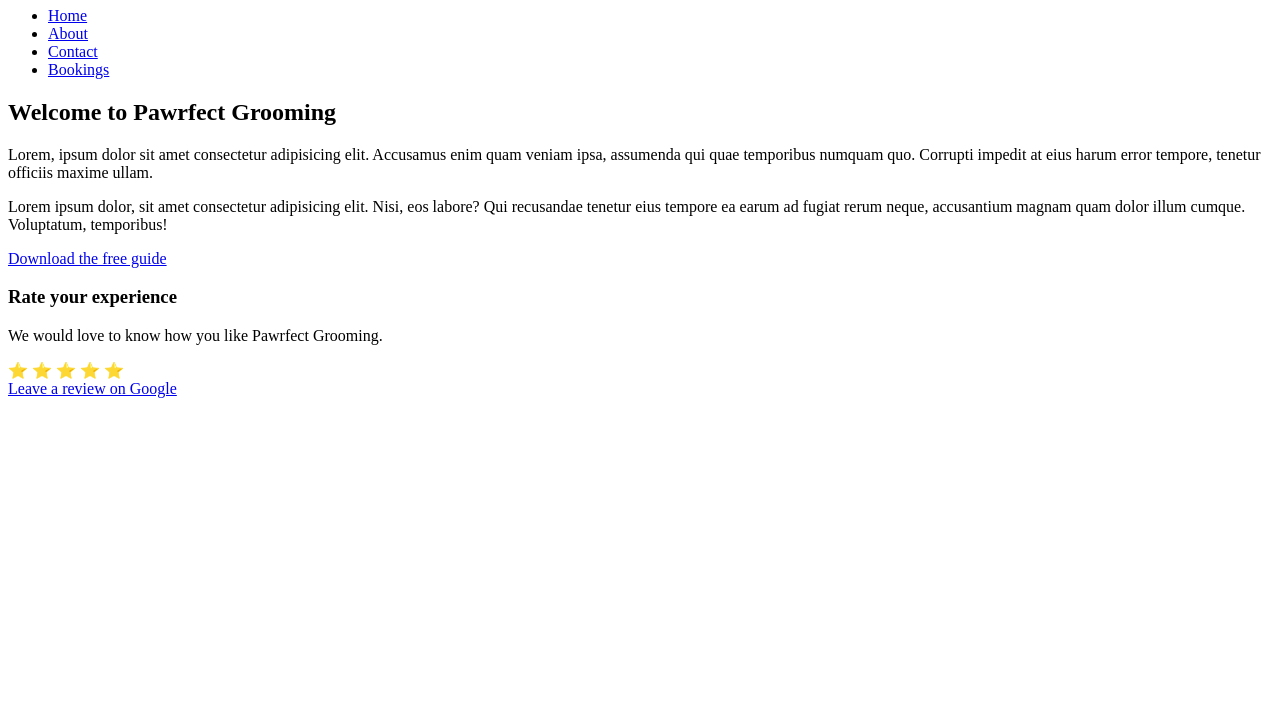
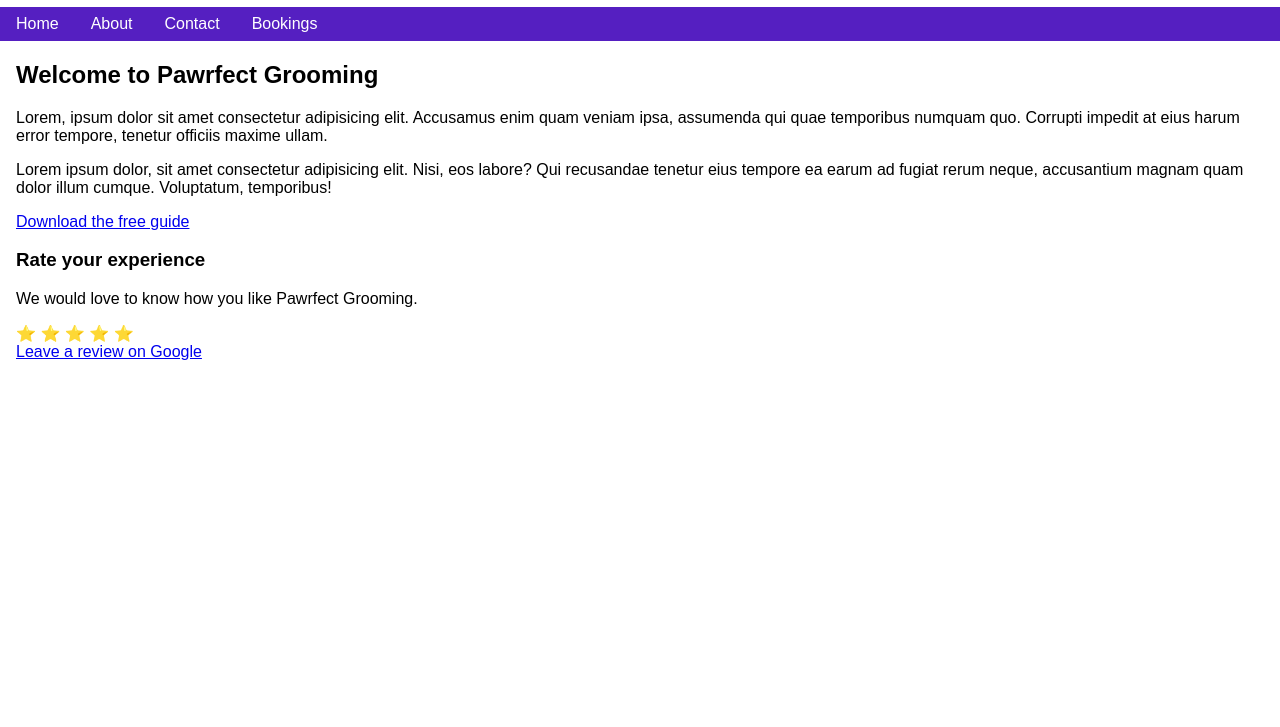
Before and after one commit to ProfJoanna/mtm6201-week6-030-complex-selectors, a plain HTML site: page index.html in a window 1280 px wide. Shown: the part 73-800 px from the top of the page. Drawn offline with Linux system fonts and the light colour scheme.

Commit message:
adds descendant combinator examples

```diff
--- a/css/main.css
+++ b/css/main.css
@@ -0,0 +1,49 @@
+body {
+    font-family: Arial, Helvetica, sans-serif;
+    margin: 0;
+    padding: 0;
+}
+
+.container {
+    margin: 1rem;
+}
+/* descendant combinator (space) */
+nav ul {
+    display: flex;
+    flex-direction: column;
+    padding-left: 0;
+    list-style-type: none;
+}
+
+nav ul li {
+    padding: 0.5rem 0;
+    border-top: 2px solid #551fc1;
+}
+
+nav ul li a {
+    padding: 0.5rem 1rem;
+    color: #551fc1;
+    text-decoration: none;
+}
+
+/* child combinator ( > ) */
+
+/* adjacent combinator ( + ) */
+
+/* sibling combinator ( ~ ) */
+
+@media screen and (min-width: 768px) {
+    nav ul {
+        flex-direction: row;
+        background: #551fc1;
+    }
+
+    nav ul li {
+        border: none;
+    }
+
+    nav ul li a {
+        background: #551fc1;
+        color: white;
+    }
+}
--- a/index.html
+++ b/index.html
@@ -10,7 +10,6 @@
 </head>
 
 <body>
-  <div class="container">
     <header>
       <h1>Pawrfect Grooming</h1>
       <nav>
@@ -22,6 +21,7 @@
         </ul>
       </nav>
     </header>
+  <div class="container">
     <main>
       <h2>Welcome to Pawrfect Grooming</h2>
       <p>
```
